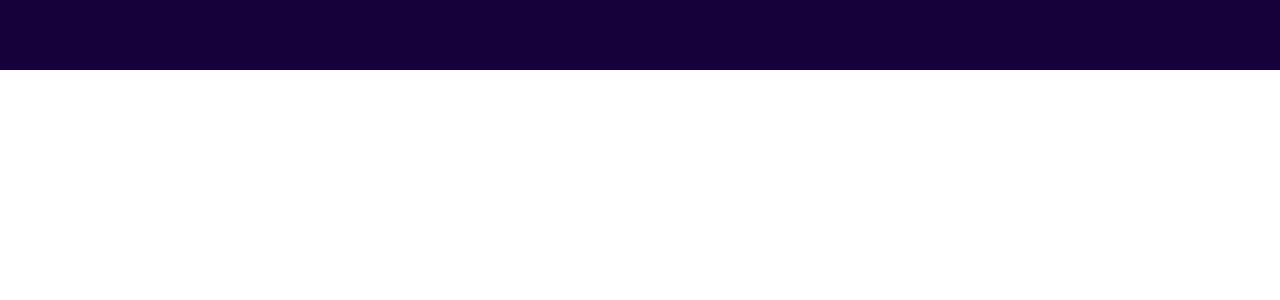
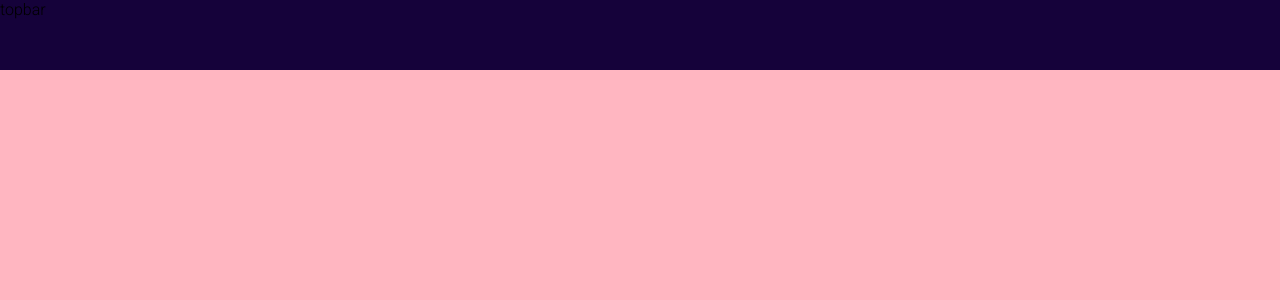
Before and after one commit to ahmadsyahrilam/portfolio-syahril, a React (Create React App) app: page / in a window 1280 px wide. Shown: the top 300 px of the page. Built offline with nearby package versions, Linux system fonts and the light colour scheme.

Commit message:
update scss, add snapstyle, add file global.scss

```diff
--- a/public/index.html
+++ b/public/index.html
@@ -28,6 +28,7 @@
     * {
       font-family: 'Roboto', sans-serif;
       margin: 0;
+      overflow-x: hidden;
     }
   </style>
 </head>
@@ -47,4 +48,6 @@
     -->
 </body>
 
+<!--overflow-x: hidden; is to remove scrollbar below-->
+
 </html>
--- a/src/App.jsx
+++ b/src/App.jsx
@@ -4,6 +4,8 @@
 import Works from "./components/works/Works"
 import Testimonials from "./components/testimonials/Testimonials"
 import Contact from "./components/contact/Contact"
+
+import "./app.scss"
 
 function App() {
   return (
--- /dev/null
+++ b/src/app.scss
@@ -0,0 +1,22 @@
+.app{
+    height: 100vh;
+
+    .sections{
+        width: 100%;
+        height: calc(100vh - 70px); //app height - topbar (70px)
+        background-color: lightyellow;
+        position: relative; //make section start after topbar (70px)
+        top: 70px;
+        scroll-snap-type: y mandatory; //snap at y-axis
+        scrollbar-width: none; //scrollbar none for firefox
+        &::-webkit-scrollbar{ //none for other browser. safari, crhome etc
+            display: none;
+        }
+
+        > *{ //each element inside [Intro, Portfolio, Works etc
+            width: 100vw;
+            height: calc(100vh - 70px); // each section has same height
+            scroll-snap-align: start; // if scroll down, scrollbar will snap at start
+        }
+    }
+}
--- a/src/components/topbar/Topbar.jsx
+++ b/src/components/topbar/Topbar.jsx
@@ -4,7 +4,7 @@
 export default function Topbar() {
     return (
         <div className="topbar">
-
+            topbar
         </div>
     )
 }
--- a/src/components/topbar/topbar.scss
+++ b/src/components/topbar/topbar.scss
@@ -1,5 +1,10 @@
+@import "../../global.scss";
+
 .topbar{
     width: 100%;
     height: 70px;
-    background-color: #15023a;
+    background-color: $mainColor;
+    position: fixed;
+    top: 0;
+    z-index: 2; //if it bigger than other pages/compoenents, topbar is still fixed on top
 }
--- /dev/null
+++ b/src/global.scss
@@ -0,0 +1,3 @@
+//global scss
+
+$mainColor: #15023a;
```
Also changed, not shown: src/components/Intro/Intro.jsx (line endings or trailing spaces).
